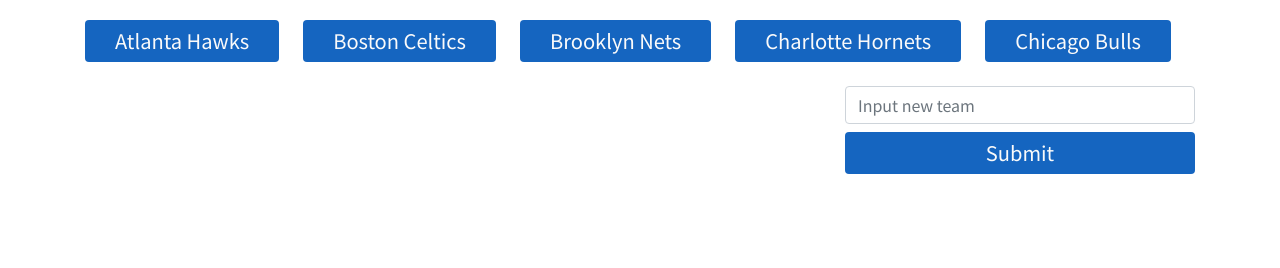
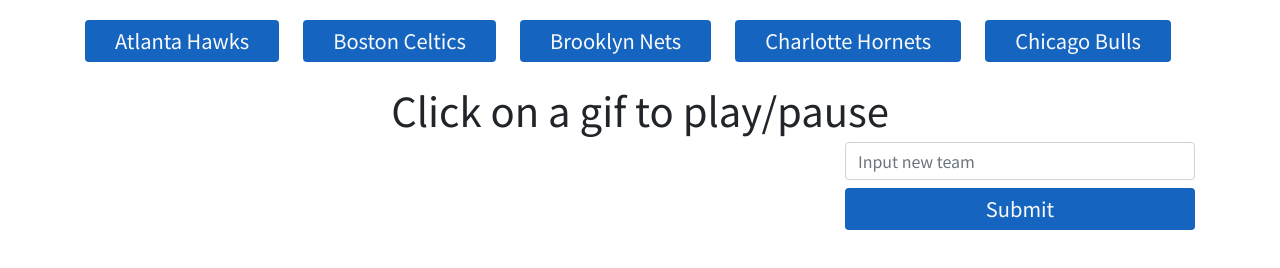
Before and after one commit to exumc/GiphyHomework, a plain HTML site: page index.html in a window 1280 px wide. Drawn offline with nearby package versions, Linux system fonts and the light colour scheme.

Commit message:
Update HTML

```diff
--- a/assets/javascript/giphy.js
+++ b/assets/javascript/giphy.js
@@ -46,7 +46,10 @@ function renderButtons() {
 }
 
 // Main js
-
+var newH1 = $("<div>");
+newH1.html("<h1>Click on a gif to play/pause</h1>");
+newH1.addClass("col-md-12 text-center");
+$(".main").prepend(newH1);
 $("#search").append('<input type="text" class="form-control" id="team-input" placeholder="Input new team">');
 $("#search").append('<button type="submit" class="btn btn-primary myBtn mt-2" id="add-team">Submit</button>');
 
--- a/index.html
+++ b/index.html
@@ -19,7 +19,7 @@
 <body>
   <div class="container">
     <div class="nav" id="buttons"></div>
-    <div class="row mt-4">
+    <div class="row mt-4 main">
       <div class="col-md-8" id="gifs"></div>
       <div class="col-md-4" id="search"></div>
     </div>
```
Also changed, not shown: 1 other file.
